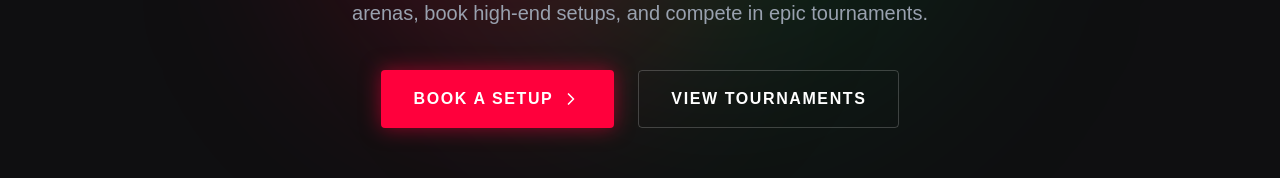
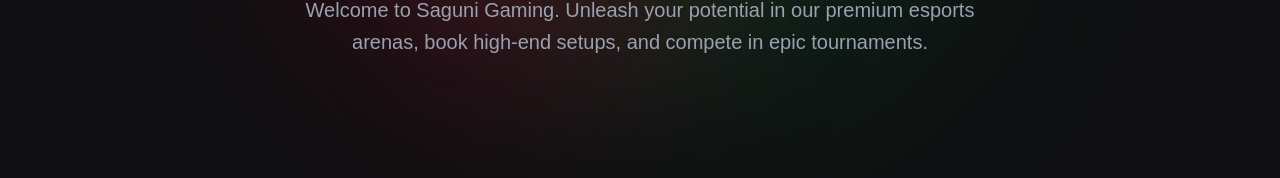
Before and after one commit to Madhan-2711/GlowLounge-, a React app in the folder frontend/: page / in a window 1280 px wide. Shown: the part 498-676 px from the top of the page. Built offline with nearby package versions, Linux system fonts and the light colour scheme; no server answers; the database is empty; the HTML template or start-up script is replaced by a standard one.

Commit message:
Update Hero.jsx

```diff
--- a/frontend/src/components/Hero.jsx
+++ b/frontend/src/components/Hero.jsx
@@ -21,14 +21,7 @@
             Welcome to Saguni Gaming. Unleash your potential in our premium esports arenas, book high-end setups, and compete in epic tournaments.
           </p>
 
-          <div className="flex flex-col sm:flex-row gap-6 justify-center items-center">
-            <button className="w-full sm:w-auto flex items-center justify-center gap-2 bg-[#ff003c] text-white px-8 py-4 rounded-sm font-bold uppercase tracking-widest transition-all duration-300 shadow-[0_0_20px_rgba(255,0,60,0.5)] hover:shadow-[0_0_35px_rgba(255,0,60,0.8)] hover:scale-105 border border-[#ff003c]/50">
-              Book A Setup <ChevronRight className="w-5 h-5" />
-            </button>
-            <button className="w-full sm:w-auto flex items-center justify-center gap-2 bg-transparent text-white px-8 py-4 rounded-sm font-bold uppercase tracking-widest transition-all duration-300 border border-white/20 hover:border-white hover:bg-white/5">
-              View Tournaments
-            </button>
-          </div>
+
         </div>
       </div>
     </div>
```
